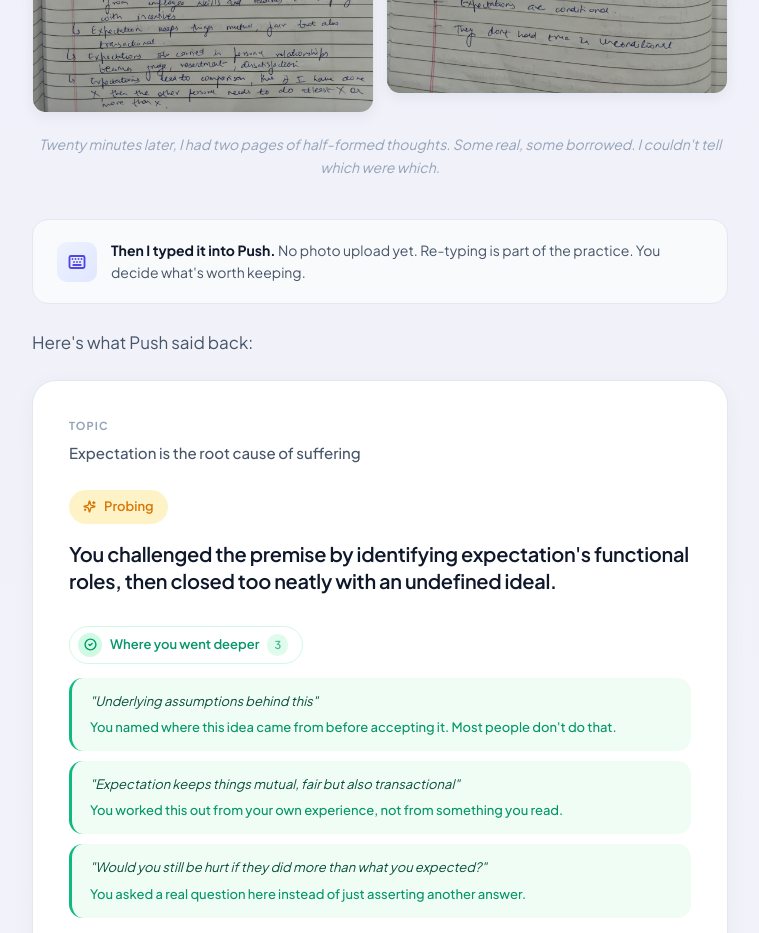
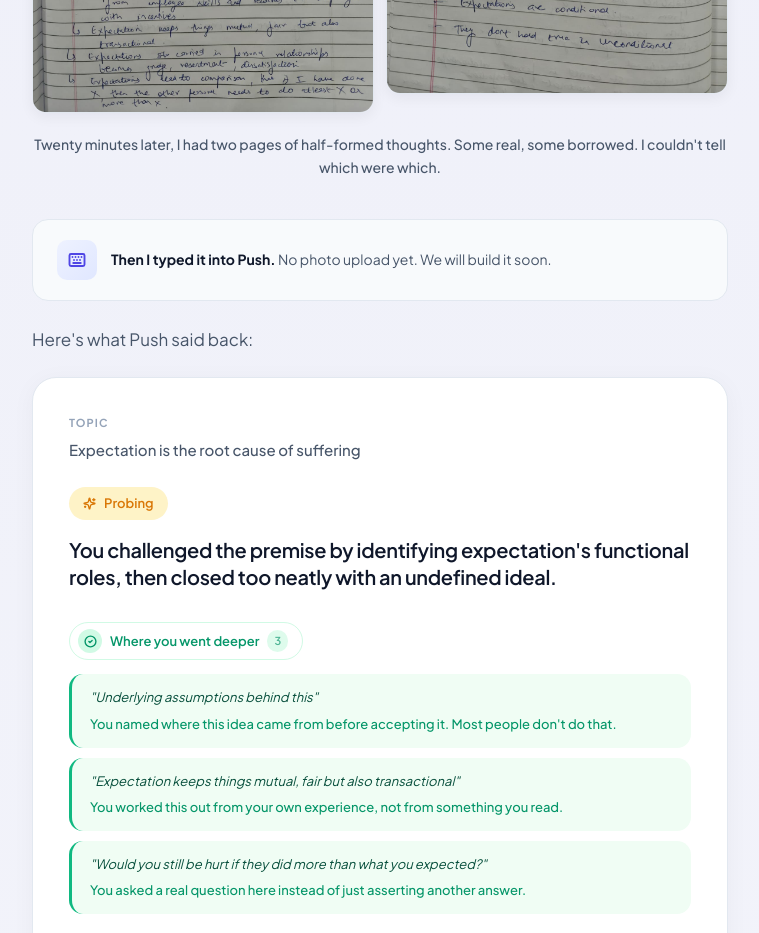
Before and after one commit to aashima2169/Push, a Next.js app: page /about in a window 1280 px wide. Shown: the part 1240-2173 px from the top of the page, without its empty margins (260-1019 px from the left). Built offline with nearby package versions, Linux system fonts and the light colour scheme.

Commit message:
Update page.jsx

```diff
--- a/app/about/page.jsx
+++ b/app/about/page.jsx
@@ -186,8 +186,8 @@ export default function AboutPage() {
 
           <p style={{
             fontSize: '14px',
-            color: '#94A3B8',
-            fontStyle: 'italic',
+            color: '#475569',
+            fontWeight: 500,
             marginBottom: '40px',
             textAlign: 'center',
           }}>
@@ -214,7 +214,7 @@ export default function AboutPage() {
               <Keyboard size={18} color="#4F46E5" strokeWidth={2.5} />
             </div>
             <div style={{ fontSize: '14px', color: '#475569', lineHeight: 1.55 }}>
-              <strong style={{ color: '#0F172A' }}>Then I typed it into Push.</strong> No photo upload yet. Re-typing is part of the practice. You decide what's worth keeping.
+              <strong style={{ color: '#0F172A' }}>Then I typed it into Push.</strong> No photo upload yet. We will build it soon.
             </div>
           </div>
 
```
